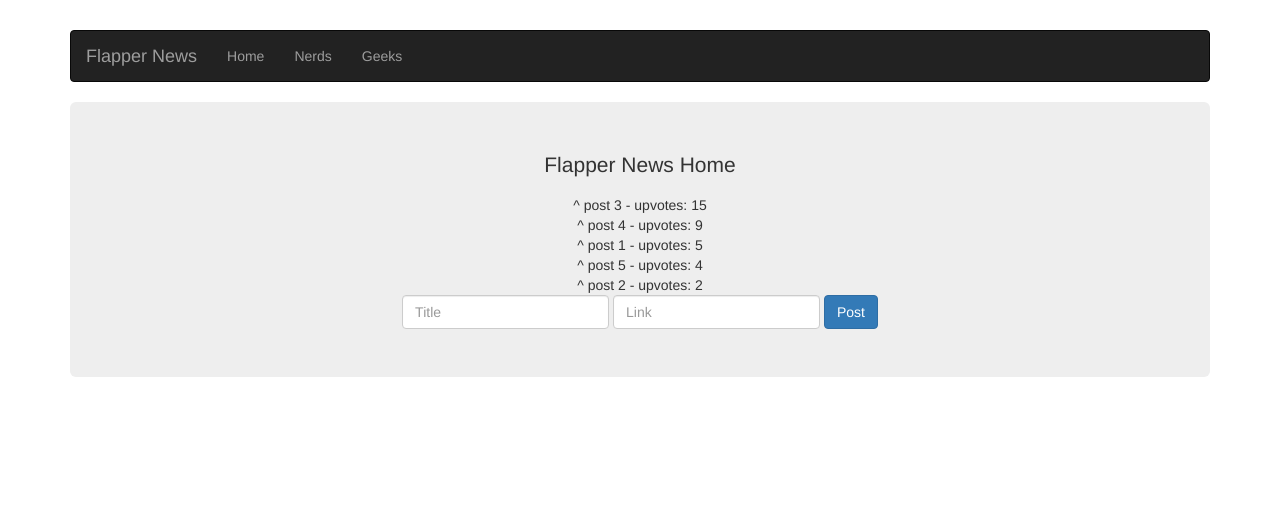
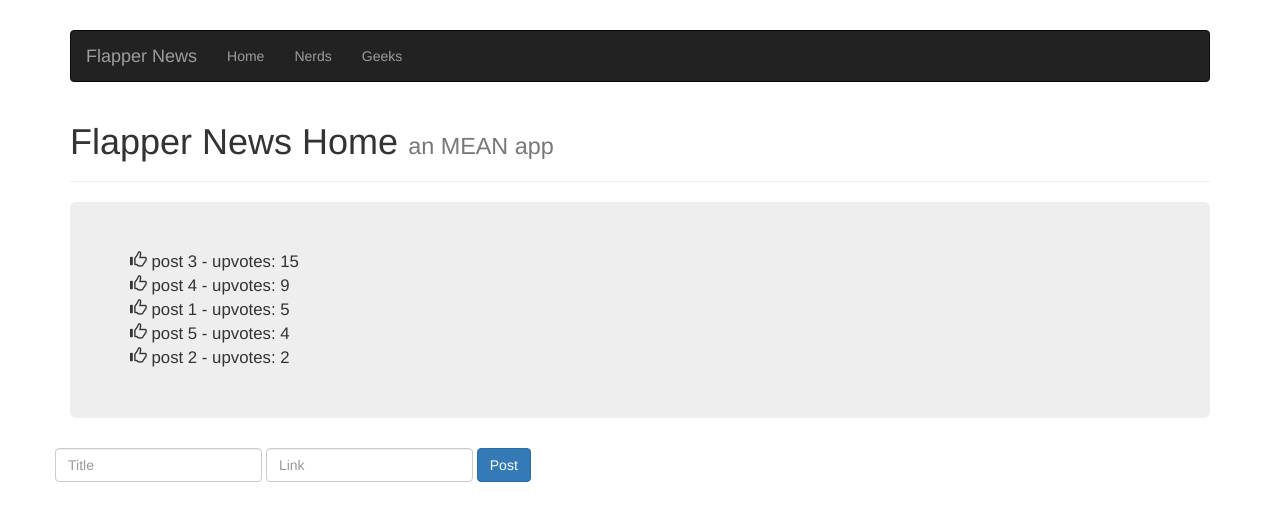
Before and after one commit to wwsun/mean-flapper-news, a website: page public/index.html in a window 1280 px wide. Drawn offline with nearby package versions, Linux system fonts and the light colour scheme; some packages are replaced by stand-ins of ours.

Commit message:
adding some style

```diff
--- a/public/css/style.css
+++ b/public/css/style.css
@@ -1 +1,8 @@
-body { padding-top:30px; }
+body {
+    padding-top:30px;
+    font-size: 14px;
+}
+
+div.jumbotron {
+    font-size: 1.2em;
+}
--- a/public/views/home.html
+++ b/public/views/home.html
@@ -1,14 +1,20 @@
-<div class="jumbotron text-center">
-	<p>{{ mainCtrl.tagline }}</p>
+<div class="page-header">
+    <h1>{{ mainCtrl.tagline }}
+        <small> an MEAN app</small>
+    </h1>
+</div>
 
+<div class="jumbotron">
     <div ng-repeat="post in mainCtrl.posts | orderBy: '-upvotes'">
-        <span ng-click="mainCtrl.incrementUpvotes(post)">^</span>
+        <span class="glyphicon glyphicon-thumbs-up"
+                ng-click="mainCtrl.incrementUpvotes(post)"></span>
         <a ng-show="post.link" href="{{ post.link }}">{{ post.title }}</a>
         <span ng-hide="post.link">{{ post.title }}</span>
         - upvotes: {{ post.upvotes }}
     </div>
+</div>
 
-
+<div class="row">
     <form ng-submit="mainCtrl.addPost()" class="form-inline">
         <input type="text" class="form-control" ng-model="mainCtrl.new.title" placeholder="Title" required>
         <input type="text" class="form-control" ng-model="mainCtrl.new.link" placeholder="Link">
```
